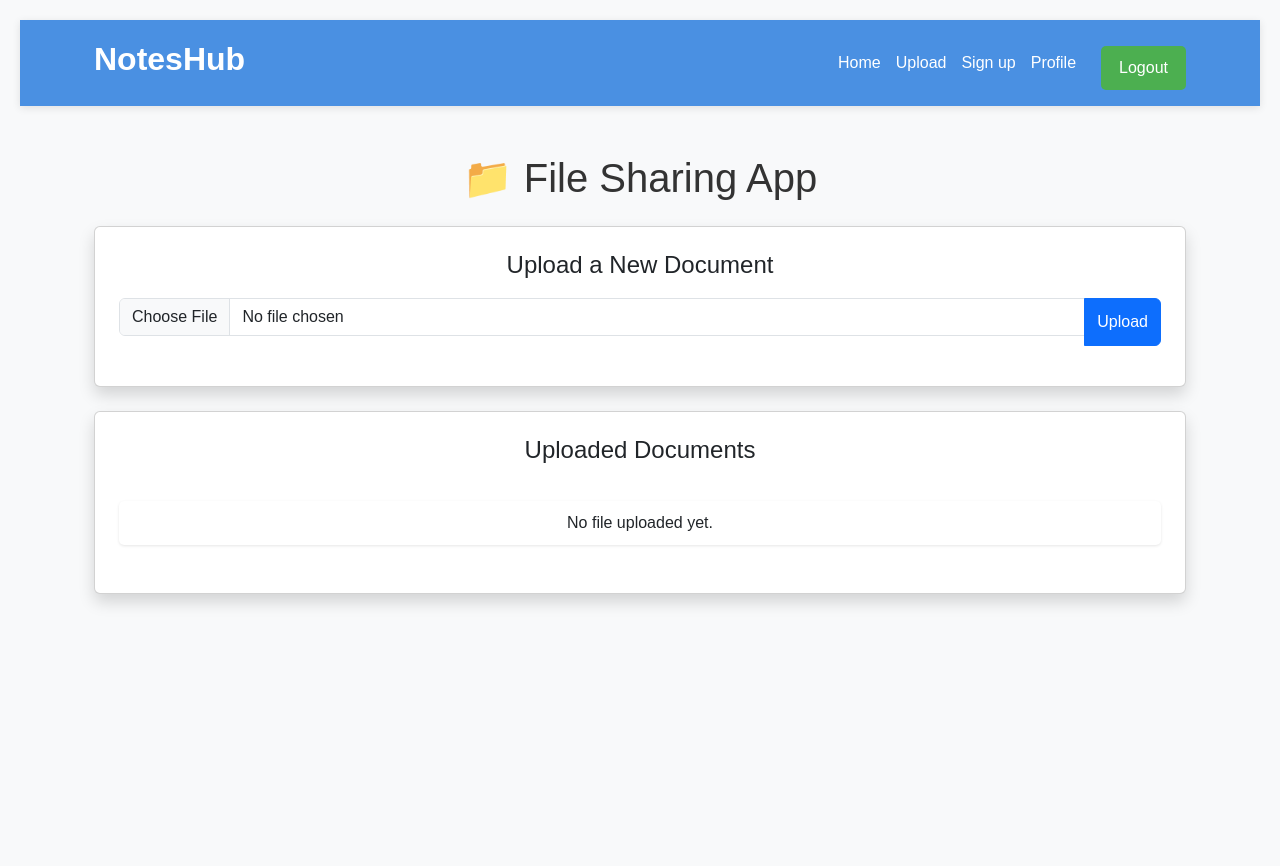
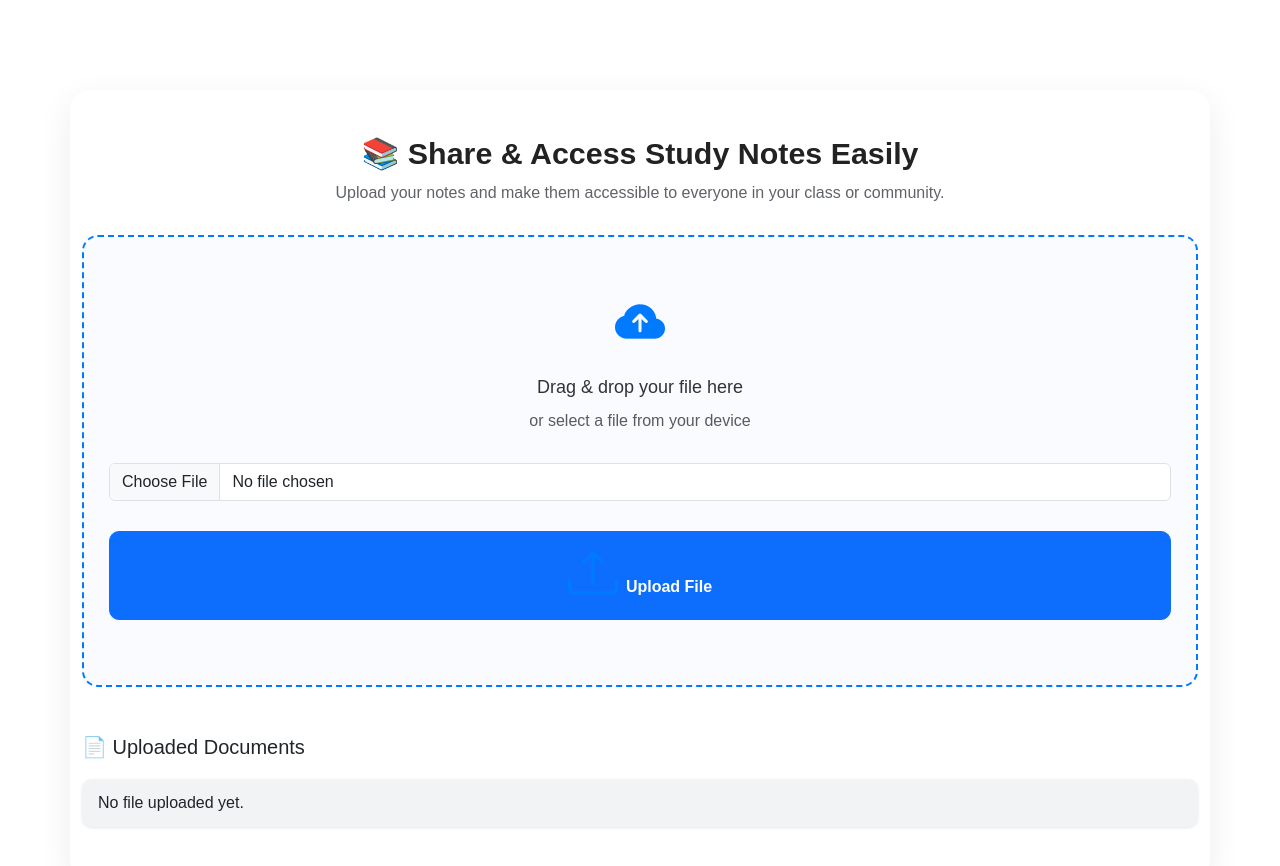
Before and after one commit to Mahaboob-Raza/trial, a plain HTML site: page upload_page.html in a window 1280 px wide. Before the commit the page ends 800 px from the top, so only its background shows below. Drawn offline with nearby package versions, Linux system fonts and the light colour scheme.

Commit message:
updating design in upload page

```diff
--- a/style.css
+++ b/style.css
@@ -344,16 +344,84 @@ footer {
   display: none;
 }
 
-/* Responsive */
-@media (max-width: 768px) {
-  .nav-container,
-  .navigation,
-  .filter-options {
-    flex-direction: column;
-    align-items: center;
-  }
+    body {
+      background: #f0f4f8;
+      font-family: 'Segoe UI', sans-serif;
+    }
 
-  .auth-box {
-    padding: 1.5rem;
-  }
-}
+    .upload-container {
+      max-width: 640px;
+      margin: 70px auto;
+      background: #ffffff;
+      padding: 45px 35px;
+      border-radius: 20px;
+      box-shadow: 0 10px 35px rgba(0, 0, 0, 0.07);
+      text-align: center;
+    }
+
+    .upload-container h2 {
+      font-weight: 700;
+      color: #222;
+      font-size: 1.9rem;
+    }
+
+    .upload-container p {
+      color: #5f6368;
+      font-size: 16px;
+      margin-top: 10px;
+      margin-bottom: 30px;
+    }
+
+    .drop-area {
+      border: 2px dashed #007bff;
+      padding: 50px 25px;
+      border-radius: 16px;
+      background: #f9fbff;
+      transition: all 0.3s ease-in-out;
+    }
+
+    .drop-area.dragover {
+      background-color: #e6f2ff;
+      border-color: #0056b3;
+    }
+
+    .drop-area i {
+      font-size: 50px;
+      color: #007bff;
+    }
+
+    .drop-area h5 {
+      margin-top: 15px;
+      font-size: 18px;
+      color: #333;
+    }
+
+    .form-control {
+      margin-top: 20px;
+    }
+
+    #uploadBtn {
+      margin-top: 20px;
+      width: 100%;
+      border-radius: 10px;
+      font-weight: 600;
+    }
+
+    #uploadStatus {
+      margin-top: 15px;
+    }
+
+    #documentsList li {
+      background-color: #f1f3f5;
+      margin-top: 10px;
+      padding: 12px 16px;
+      border-radius: 10px;
+      text-align: left;
+      display: flex;
+      align-items: center;
+      gap: 10px;
+    }
+
+    #documentsList li i {
+      color: #007bff;
+    }
--- a/upload_page.html
+++ b/upload_page.html
@@ -1,60 +1,84 @@
 <!DOCTYPE html>
 <html lang="en">
+<head>
+  <meta charset="UTF-8" />
+  <meta name="viewport" content="width=device-width, initial-scale=1" />
+  <title>📚 Share Notes</title>
+  <link rel="stylesheet" href="style.css" />
+  <!-- Bootstrap 5 & Icons -->
+  <link href="https://cdn.jsdelivr.net/npm/bootstrap@5.3.3/dist/css/bootstrap.min.css" rel="stylesheet" />
+  <link href="https://cdn.jsdelivr.net/npm/bootstrap-icons@1.11.1/font/bootstrap-icons.css" rel="stylesheet" />
 
-<head>
-  <meta charset="UTF-8">
-  <meta name="viewport" content="width=device-width, initial-scale=1">
-  <title>📁 File Share App</title>
-
-  <!-- Bootstrap CSS -->
-  <link href="https://cdn.jsdelivr.net/npm/bootstrap@5.3.3/dist/css/bootstrap.min.css" rel="stylesheet">
-
-  <!-- Bootstrap Icons -->
-  <link href="https://cdn.jsdelivr.net/npm/bootstrap-icons@1.11.1/font/bootstrap-icons.css" rel="stylesheet">
-
-  <link rel="stylesheet" href="style.css">
 </head>
-
-<body class="bg-light">
-
-
-  <!-- Navbar placeholder -->
+<body>
   <div id="navbar-placeholder"></div>
 
-  <div class="container my-5">
-    <h1 class="text-center mb-4">📁 File Sharing App</h1>
+  <div class="container upload-container">
+    <h2>📚 Share & Access Study Notes Easily</h2>
+    <p>Upload your notes and make them accessible to everyone in your class or community.</p>
 
-    <div class="card p-4 mb-4 shadow">
-      <h4>Upload a New Document</h4>
-      <div class="input-group mb-3">
-        <input type="file" class="form-control" id="fileInput">
-        <button id="uploadBtn" class="btn btn-primary">Upload</button>
-      </div>
+    <div class="drop-area" id="dropZone">
+      <i class="bi bi-cloud-arrow-up-fill"></i>
+      <h5>Drag & drop your file here</h5>
+      <p class="text-muted">or select a file from your device</p>
+      <input type="file" id="fileInput" class="form-control" />
+      <button class="btn btn-primary" id="uploadBtn">
+        <i class="bi bi-upload me-2"></i>Upload File
+      </button>
+      <div id="uploadStatus" class="text-success fw-semibold"></div>
     </div>
 
-    <div class="card p-4 shadow">
-      <h4>Uploaded Documents</h4>
-      <ul id="documentsList"></ul>
+    <div class="mt-5 text-start">
+      <h5 class="mb-3">📄 Uploaded Documents</h5>
+      <ul id="documentsList" class="list-unstyled mb-0">
+        <!-- Uploaded files will appear here -->
+      </ul>
     </div>
   </div>
 
-  <!-- Firebase -->
+  <!-- Firebase SDK -->
   <script src="https://www.gstatic.com/firebasejs/9.23.0/firebase-app.js"></script>
   <script src="https://www.gstatic.com/firebasejs/9.23.0/firebase-auth.js"></script>
   <script src="firebaseConfig.js"></script>
-
-  <!-- Your Scripts -->
   <script src="script.js"></script>
 
-  <!-- Navbar Fetch Script -->
   <script>
-    fetch("navbar.html")
-      .then(response => response.text())
-      .then(data => {
-        document.getElementById("navbar-placeholder").innerHTML = data;
-      });
-  </script>
+  // DRAG & DROP FUNCTIONALITY
+  const dropZone = document.getElementById("dropZone");
+  const fileInput = document.getElementById("fileInput");
+
+  dropZone.addEventListener("dragover", (e) => {
+    e.preventDefault();
+    dropZone.classList.add("dragover");
+  });
+
+  dropZone.addEventListener("dragleave", () => {
+    dropZone.classList.remove("dragover");
+  });
+
+  dropZone.addEventListener("drop", (e) => {
+    e.preventDefault();
+    dropZone.classList.remove("dragover");
+    const files = e.dataTransfer.files;
+    if (files.length > 0) {
+      fileInput.files = files;
+    }
+  });
+
+  // FETCH NAVBAR
+  fetch("navbar.html")
+    .then(response => {
+      if (!response.ok) throw new Error("Navbar fetch failed");
+      return response.text();
+    })
+    .then(data => {
+      document.getElementById("navbar-placeholder").innerHTML = data;
+    })
+    .catch(error => {
+      console.error("Error loading navbar:", error);
+    });
+</script>
+
 
 </body>
-
 </html>
```
